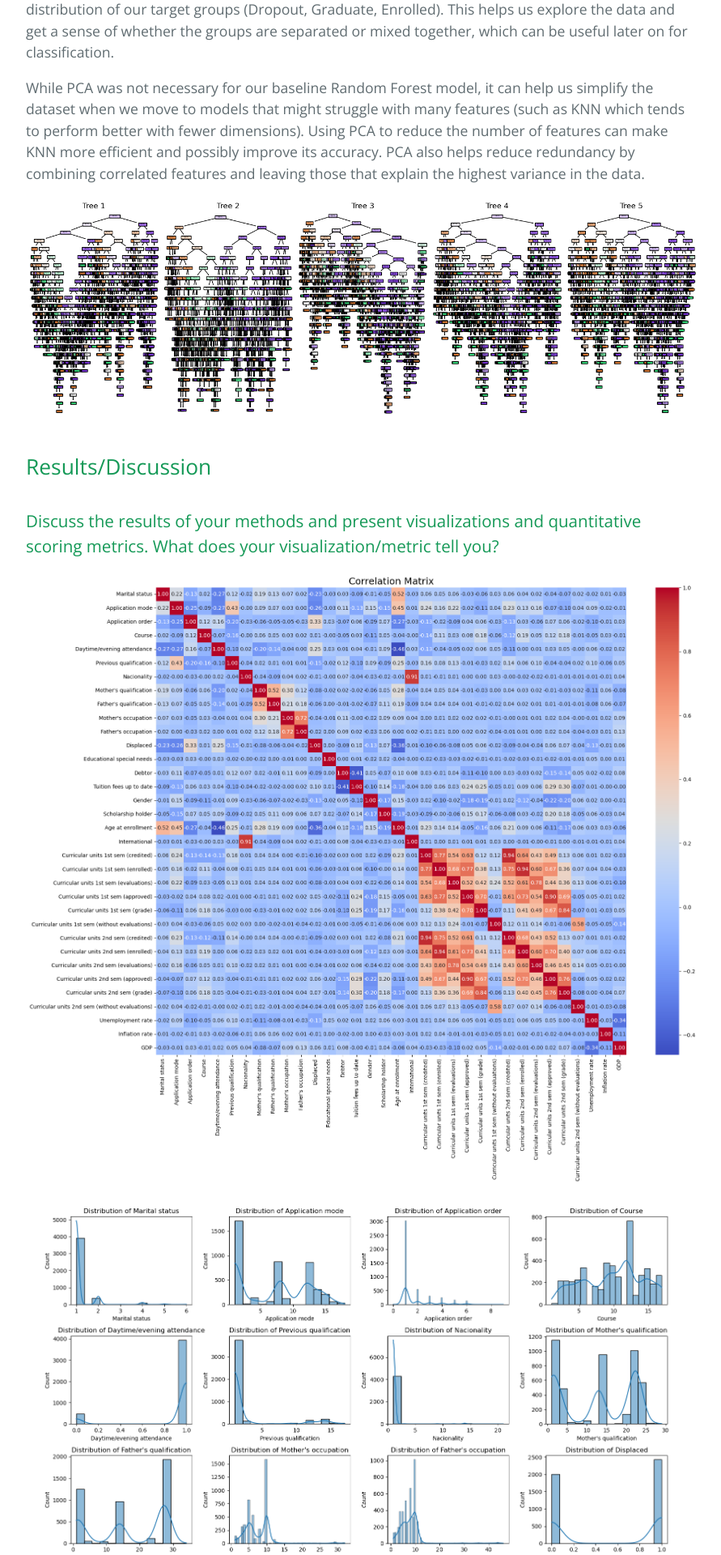
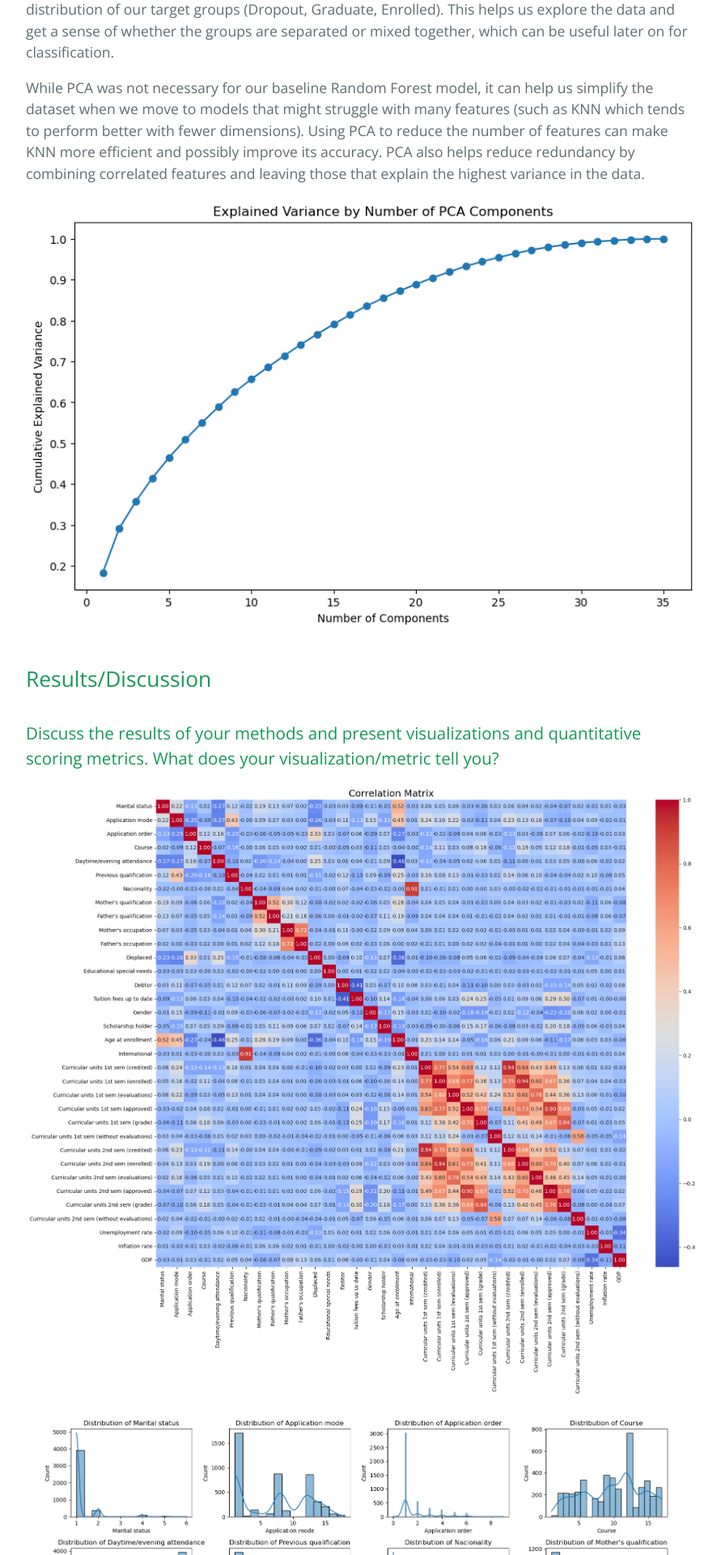
Before and after one commit to russjm/CS4641, a Jekyll site: the page built from index.md, in a window 1280 px wide. Shown: the part 4080-6000 px from the top of the page at 81% size, without its empty margins (192-1083 px from the left). Built offline with Jekyll 4.4.1, drawn with Linux system fonts in a browser that asks for light colours; our own code applies the rules of GitHub Pages for plain Markdown files.

Commit message:
Update index.md with PCA Plots

```diff
--- a/index.md
+++ b/index.md
@@ -79,7 +79,7 @@
 
 While PCA was not necessary for our baseline Random Forest model, it can help us simplify the dataset when we move to models that might struggle with many features (such as KNN which tends to perform better with fewer dimensions). Using PCA to reduce the number of features can make KNN more efficient and possibly improve its accuracy. PCA also helps reduce redundancy by combining correlated features and leaving those that explain the highest variance in the data.
 
-![PCA Explained Variance](Unknown-3.png)
+![PCA Explained Variance](PCA-variance.png)
 
 ## Results/Discussion
 
@@ -94,7 +94,7 @@
 
 Our model performed well, achieving an accuracy of 0.77, precision of 0.84, recall of 0.77, and an F1-score of 0.80. By analyzing the feature importance plot, we discovered that curricular units in the 2nd and 1st semesters (both approved and graded) were the strongest predictors of dropout rates. Age, tuition fees, and course also appeared as significant factors, while features like previous qualification, attendance, and nationality showed lower importance.
 
-![PCA Explained Variance](Unknown-3.png)
+![PCA 2-D Plot](PCA-2D-plot.png)
 
 In our 2-D PCA plot, we see how the three target groups (Dropout, Graduate, and Enrolled) are distributed along the two main components. There’s some overlap, especially between Graduate and Enrolled, which tells us these groups share similar features and may be harder to separate. However, we can see areas where certain groups cluster together, showing that some separation is possible. This gives us a good sense of what we’re working with and what challenges we might face in classification.
 
```
